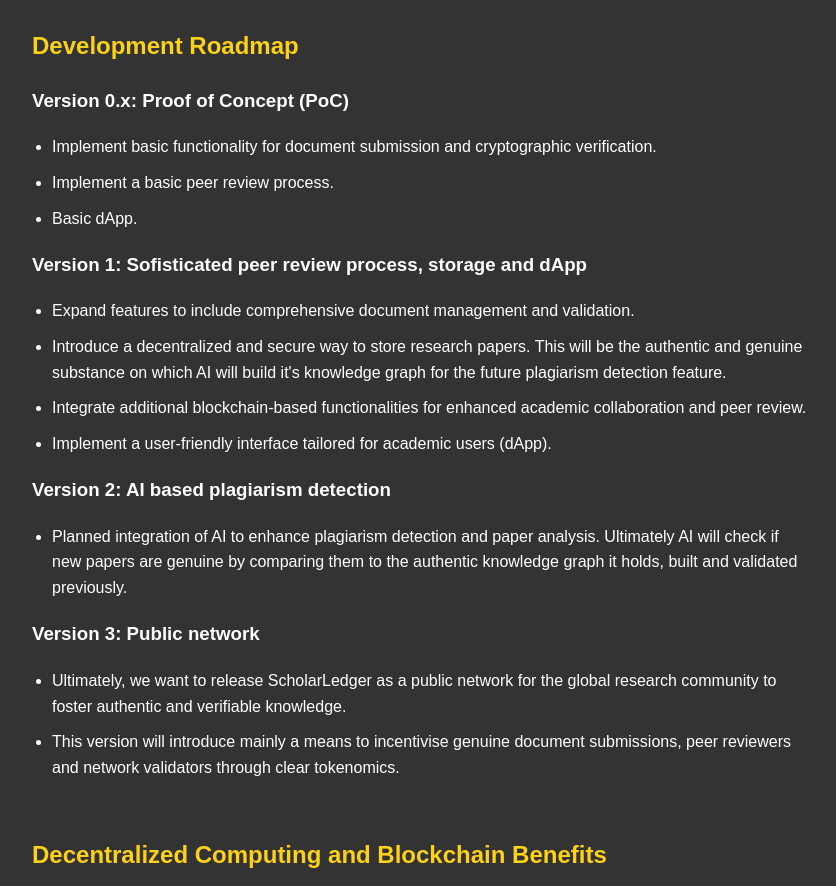
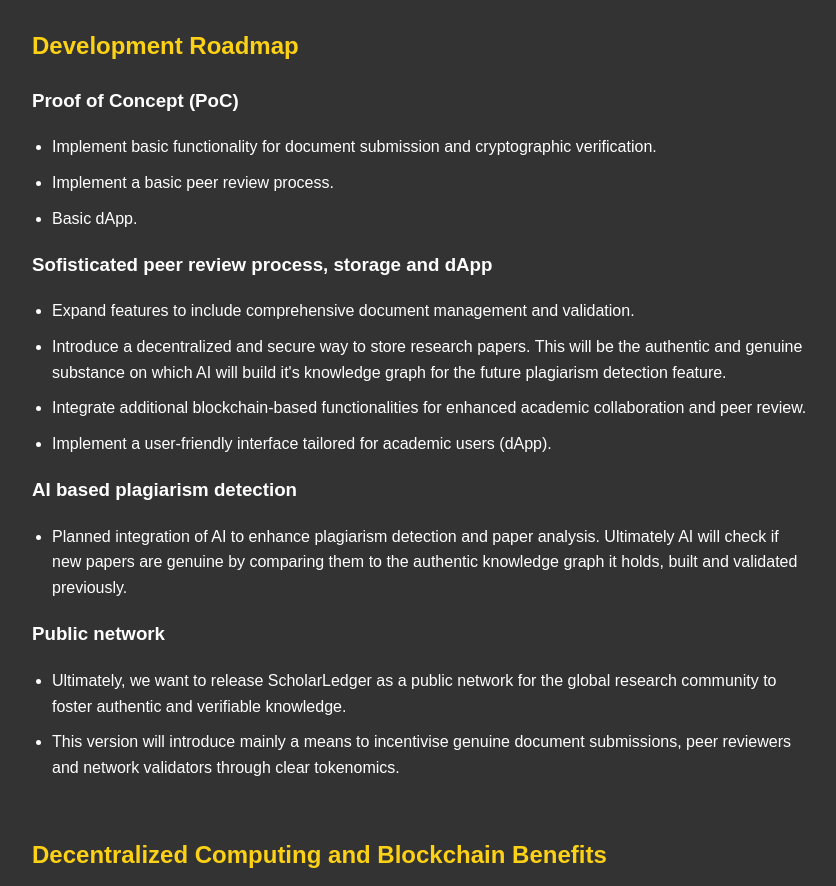
Before and after one commit to ScholarLedger/ScholarLedger.github.io, a plain HTML site: page index.html in a window 1280 px wide. Shown: the part 1106-1992 px from the top of the page, without its empty margins (218-1054 px from the left). Drawn offline with Linux system fonts and the light colour scheme.

Commit message:
Remove version naming in the roadmap. Keep it simple for now.

```diff
--- a/index.html
+++ b/index.html
@@ -97,24 +97,24 @@
 
     <section>
         <h2>Development Roadmap</h2>
-        <h3>Version 0.x: Proof of Concept (PoC)</h3>
+        <h3>Proof of Concept (PoC)</h3>
         <ul>
             <li>Implement basic functionality for document submission and cryptographic verification.</li>
             <li>Implement a basic peer review process.</li>
             <li>Basic dApp.</li>
         </ul>
-        <h3>Version 1: Sofisticated peer review process, storage and dApp</h3>
+        <h3>Sofisticated peer review process, storage and dApp</h3>
         <ul>
             <li>Expand features to include comprehensive document management and validation.</li>
             <li>Introduce a decentralized and secure way to store research papers. This will be the authentic and genuine substance on which AI will build it's knowledge graph for the future plagiarism detection feature.</li>
             <li>Integrate additional blockchain-based functionalities for enhanced academic collaboration and peer review.</li>
             <li>Implement a user-friendly interface tailored for academic users (dApp).</li>
         </ul>
-        <h3>Version 2: AI based plagiarism detection</h3>
+        <h3>AI based plagiarism detection</h3>
         <ul>
             <li>Planned integration of AI to enhance plagiarism detection and paper analysis. Ultimately AI will check if new papers are genuine by comparing them to the authentic knowledge graph it holds, built and validated previously.</li>
         </ul>
-        <h3>Version 3: Public network</h3>
+        <h3>Public network</h3>
         <ul>
             <li>Ultimately, we want to release ScholarLedger as a public network for the global research community to foster authentic and verifiable knowledge.</li>
             <li>This version will introduce mainly a means to incentivise genuine document submissions, peer reviewers and network validators through clear tokenomics.</li>
```
